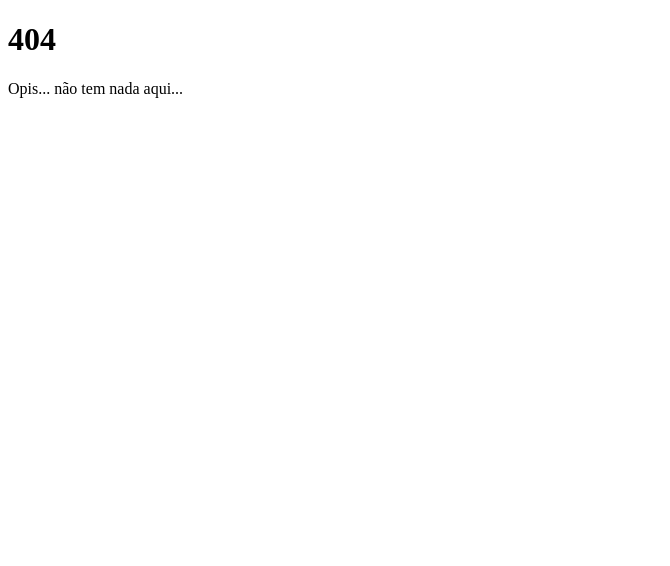
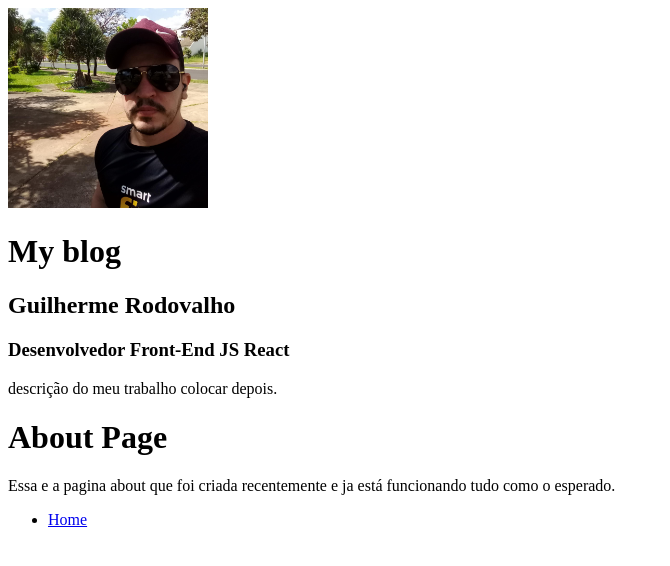
Before and after one commit to rodovalhog/gatsby-react-graphql, a Gatsby site: page /about in a window 1280 px wide. Before the commit this address had no page. Shown: the whole page, without its empty margins (0-670 px from the left). Built offline with nearby package versions, Linux system fonts and the light colour scheme; Gatsby itself is replaced by a stand-in of ours.

Commit message:
Como utilizar Gatsby Image e graphql

```diff
--- a/gatsby-config.js
+++ b/gatsby-config.js
@@ -1,8 +1,9 @@
 module.exports = {
   siteMetadata: {
-    title: `My Project Gatsby React`,
-    description: `Projeto pessoa React + Gatsby`,
-    author: `@rodovalhog`,
+    title: `My blog`,
+    position: `Desenvolvedor Front-End JS React`,
+    description: `descrição do meu trabalho colocar depois.`,
+    author: `Guilherme Rodovalho`,
   },
   plugins: [
     `gatsby-plugin-react-helmet`,
@@ -24,7 +25,7 @@ module.exports = {
         background_color: `#663399`,
         theme_color: `#663399`,
         display: `minimal-ui`,
-        icon: '', // This path is relative to the root of the site.
+        // icon: '', // This path is relative to the root of the site.
       },
     },
     // this (optional) plugin enables Progressive Web App + Offline functionality
--- a/package.json
+++ b/package.json
@@ -28,6 +28,7 @@
   "scripts": {
     "build": "gatsby build",
     "develop": "gatsby develop",
+    "develop:playground": "GATSBY_GRAPHQL_IDE=playground gatsby develop",
     "format": "prettier --write \"**/*.{js,jsx,json,md}\"",
     "start": "npm run develop",
     "serve": "gatsby serve",
--- /dev/null
+++ b/src/components/Avatar/index.js
@@ -0,0 +1,54 @@
+import React from 'react';
+import Img from 'gatsby-image';
+import { useStaticQuery, graphql} from 'gatsby';
+// import { StaticQuery } from 'gatsby';
+
+// const Avatar = () => (
+//     <StaticQuery
+//         query={
+//             graphql`
+//             query avatarImageQuery {
+//                 avatarImage: file(relativePath: { eq: "photo-perfil.png" }) {
+//                     childImageSharp {
+//                     fixed(width:60, height: 60) {
+//                         ...GatsbyImageSharpFixed
+//                     }
+//                     }
+//                 }
+//             }`}
+//             render={
+//                 ({avatarImage: {childImageSharp: {fixed}}}) => <Img fixed={fixed} />
+//             }
+//     />
+// )
+
+const Avatar = () => {
+    const {
+        avatarImage:{
+            childImageSharp:{
+                fixed
+            }
+        }
+} = useStaticQuery(
+        graphql`
+            query avatarImageQuery {
+                avatarImage: file(relativePath: { eq: "profile-photo.jpg" }) {
+                    childImageSharp {
+                       fixed(width:200, height: 200) {
+                           ...GatsbyImageSharpFixed_tracedSVG
+                       }
+                    }
+                }
+            }
+        `
+    )
+    return (
+        <Img
+            fixed={fixed}
+            fadeIn
+            durationFadeIn={5000}
+            />
+        )
+};
+
+export default Avatar;
--- /dev/null
+++ b/src/components/Profile/index.js
@@ -0,0 +1,59 @@
+import React from 'react';
+import { useStaticQuery, graphql } from 'gatsby';
+import Avatar from '../Avatar';
+
+//HOOKS
+const Profile = () => {
+   const {site: {
+       siteMetadata: {
+           title,
+           position,
+           author,
+           description}}
+        } = useStaticQuery(graphql`
+        query MyQuerySiteMetadata {
+            site {
+                siteMetadata {
+                    author
+                    position
+                    description
+                    title
+                }
+            }
+        }`)
+        return (
+            <div className="Profile-wrapper">
+                <Avatar />
+                <h1>{title}</h1>
+                <h2>{author}</h2>
+                <h3>{position}</h3>
+                <p>{description}</p>
+        </div>)
+}
+
+
+//POR COMPONENTE.
+// const Profile = () => (
+//     <StaticQuery
+//         query={graphql`
+//         query MyQuerySiteMetadata {
+//             site {
+//                 siteMetadata {
+//                     author
+//                     position
+//                     description
+//                     title
+//                 }
+//             }
+//         }`}
+//         render={({site: {siteMetadata: {title, position,author, description}}}) => (
+//                 <div className="Profile-wrapper">
+//                     <h1>{title}</h1>
+//                     <h2>{author}</h2>
+//                     <h3>{position}</h3>
+//                     <p>{description}</p>
+//                 </div>)
+//         }/>
+// )
+
+export default Profile;
--- a/src/components/layout.js
+++ b/src/components/layout.js
@@ -7,21 +7,18 @@
 
 import React from "react"
 import PropTypes from "prop-types"
+import Profile from "./Profile"
 // import { useStaticQuery, graphql } from "gatsby"
 
 const Layout = ({ children }) => {
-  // const data = useStaticQuery(graphql`
-  //   query SiteTitleQuery {
-  //     site {
-  //       siteMetadata {
-  //         title
-  //       }
-  //     }
-  //   }
-  // `)
+
   return (
-        <main>{children}</main>
-  )
+  <>
+    <asside>
+      <Profile/>
+    </asside>
+    <main>{children}</main>
+ </>)
 }
 
 Layout.propTypes = {
--- /dev/null
+++ b/src/pages/about.js
@@ -0,0 +1,18 @@
+import React from 'react'
+import Layout from '../components/layout'
+import SEO from '../components/seo'
+import { Link } from 'gatsby'
+
+
+const AboutPage = () => (<Layout>
+    <SEO title="About"/>
+    <h1>About Page</h1>
+    <p>Essa e a pagina about que foi criada recentemente e ja está funcionando tudo como o esperado.</p>
+    <ul>
+        <li>
+            <Link to='/'>Home</Link>
+        </li>
+    </ul>
+</Layout>)
+
+export default AboutPage;
--- a/src/pages/index.js
+++ b/src/pages/index.js
@@ -1,4 +1,5 @@
 import React from "react"
+import {Link} from 'gatsby'
 
 import Layout from "../components/layout"
 import SEO from "../components/seo"
@@ -7,6 +8,11 @@ const IndexPage = () => (
   <Layout>
     <SEO title="Home" />
     <h1>HOME</h1>
+    <ul>
+      <li>
+        <Link to="/about">About (Gatsby Link)</Link>
+      </li>
+    </ul>
   </Layout>
 )
 
```
Also changed, not shown: teste.js (added, +7 -0 lines), src/images/photo-perfil.png (added), src/images/profile-photo.jpg (added).
